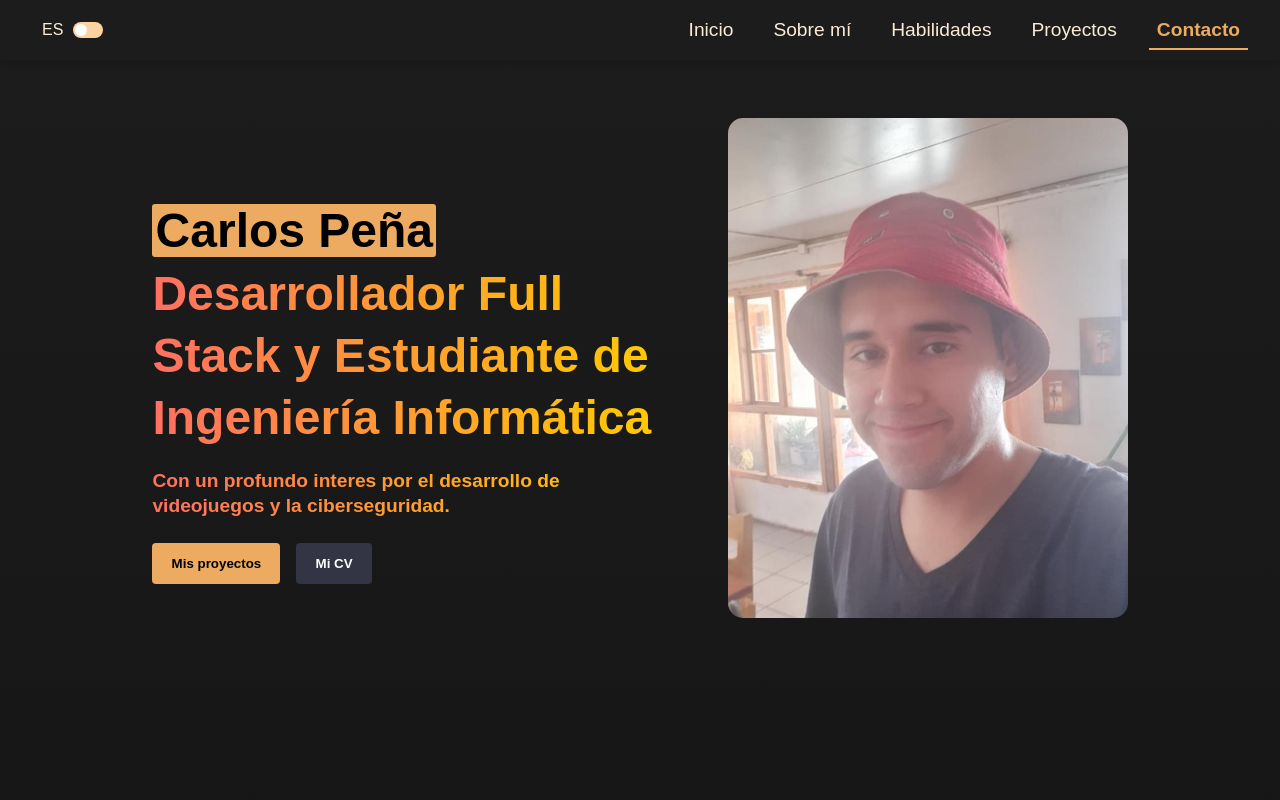
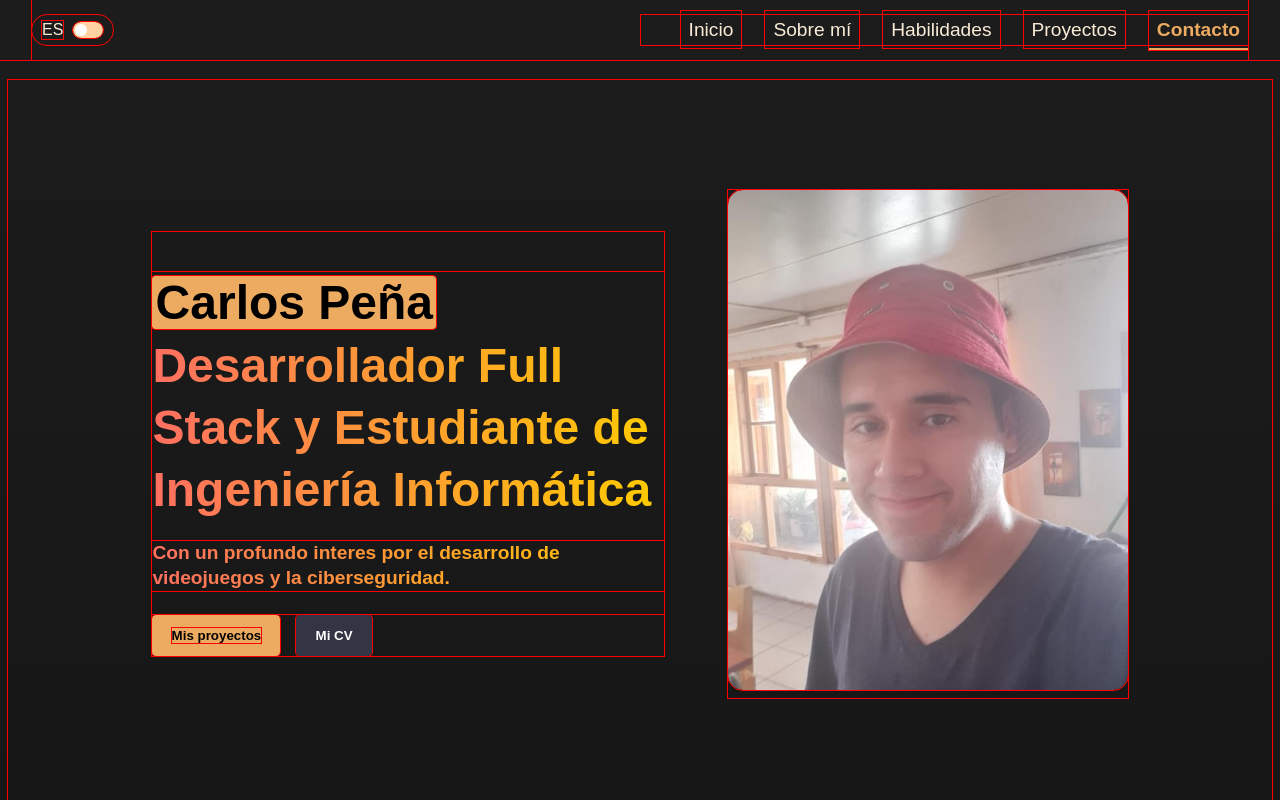
Before and after one commit to CarlosEsteban-afk/portfolio, a Vue app: page / in a window 1280 px wide. Shown: the top 800 px of the page. Built offline with nearby package versions, Linux system fonts and the light colour scheme.

Commit message:
Refactor App and HeaderComponent styles; add margin to sections and improve navigation list layout for better visibility and responsiveness

```diff
--- a/src/App.vue
+++ b/src/App.vue
@@ -7,6 +7,9 @@ import { RouterView } from 'vue-router'
 </template>
 
 <style>
+* {
+  outline: 1px solid red; /* Helps see alignment issues */
+}
 html {
   scroll-padding-top: 60px;
   scroll-behavior: smooth;
@@ -20,6 +23,7 @@ html {
   --light-color: #ff0000;
 }
 section {
+  margin: 5rem 0;
 }
 body {
   background: linear-gradient(180deg, var(--primary-color) 0%, var(--background-color) 100%);
--- a/src/components/HeaderComponent.vue
+++ b/src/components/HeaderComponent.vue
@@ -63,7 +63,7 @@ const isToggled = ref(false)
 </script>
 
 <template>
-  <header class="header slide-in-top">
+  <header class="header">
     <nav class="navbar">
       <div class="hamburger" @click="toggleMobileMenu">
         <span class="line"></span>
@@ -222,6 +222,18 @@ const isToggled = ref(false)
   .hamburger {
     display: flex;
   }
+
+  .nav-list {
+    display: none;
+    flex-direction: column;
+    position: absolute;
+    top: 60px;
+    background-color: var(--primary-color);
+    width: 85%;
+    padding: 1rem;
+    box-shadow: 0 2px 5px rgba(0, 0, 0, 0.2);
+    align-items: flex-end;
+  }
 }
 
 @media (max-width: 480px) {
```
